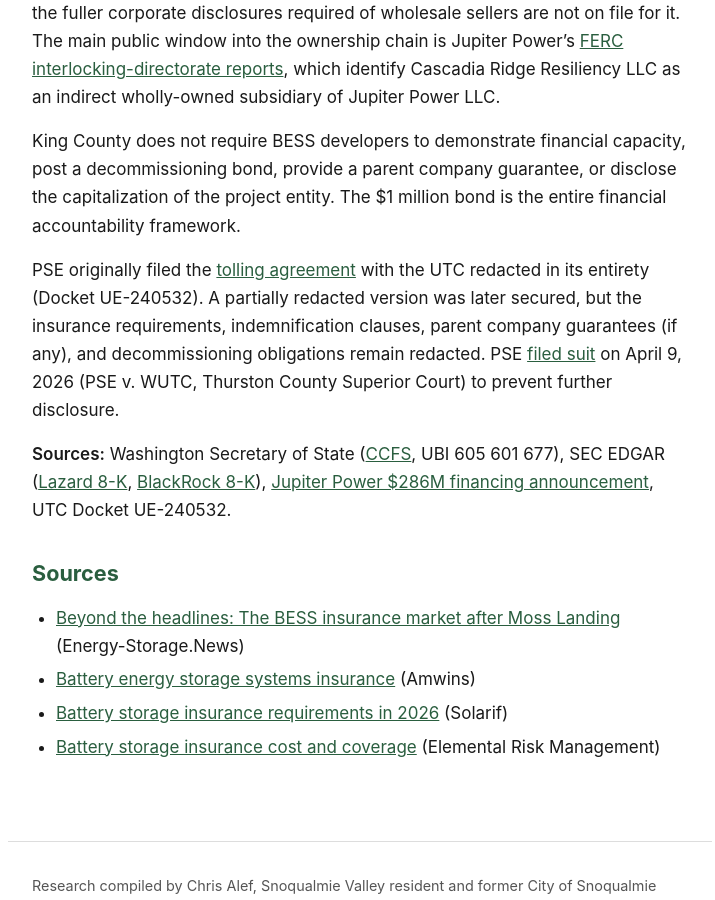
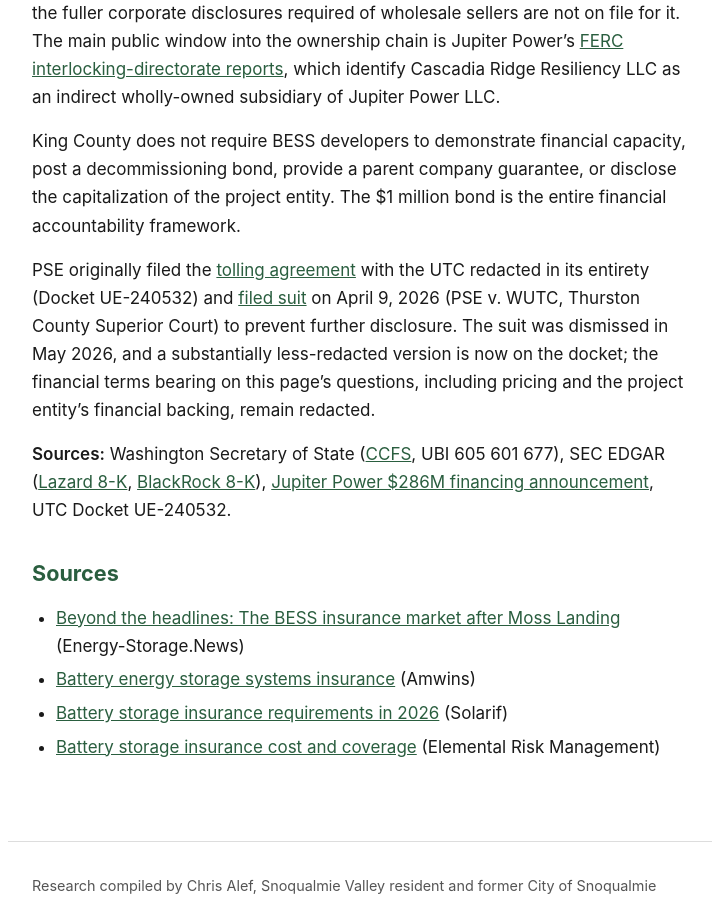
Before and after one commit to calef/cascadia-ridge-bess, a Jekyll site: the page built from _pages/insurance.md, in a window 1280 px wide and 900 px high, scrolled down 2428 px. Shown: the whole window, without its empty margins (280-995 px from the left). Built offline with Jekyll 4.4.1, drawn with Linux system fonts in a browser that asks for light colours.

```diff
--- a/_pages/insurance.md
+++ b/_pages/insurance.md
@@ -46,7 +46,7 @@ The project entity's structure has had no substantive federal regulatory review.
 
 King County does not require BESS developers to demonstrate financial capacity, post a decommissioning bond, provide a parent company guarantee, or disclose the capitalization of the project entity. The $1 million bond is the entire financial accountability framework.
 
-PSE originally filed the [tolling agreement](/assets/ue-240532-cascadia-tolling-agreement-partial.pdf) with the UTC redacted in its entirety (Docket UE-240532). A partially redacted version was later secured, but the insurance requirements, indemnification clauses, parent company guarantees (if any), and decommissioning obligations remain redacted. PSE [filed suit](/ceta#transparency) on April 9, 2026 (PSE v. WUTC, Thurston County Superior Court) to prevent further disclosure.
+PSE originally filed the [tolling agreement](https://apiproxy.utc.wa.gov/cases/GetDocument?docID=44&year=2024&docketNumber=240532) with the UTC redacted in its entirety (Docket UE-240532) and [filed suit](/ceta#transparency) on April 9, 2026 (PSE v. WUTC, Thurston County Superior Court) to prevent further disclosure. The suit was dismissed in May 2026, and a substantially less-redacted version is now on the docket; the financial terms bearing on this page's questions, including pricing and the project entity's financial backing, remain redacted.
 
 **Sources:** Washington Secretary of State ([CCFS](https://ccfs.sos.wa.gov/), UBI 605 601 677), SEC EDGAR ([Lazard 8-K](https://www.sec.gov/Archives/edgar/data/1311370/000156459023001312/laz-ex991_6.htm), [BlackRock 8-K](https://www.sec.gov/Archives/edgar/data/1364742/000095017024004107/blk-ex99_4.htm)), [Jupiter Power $286M financing announcement](https://www.prnewswire.com/news-releases/jupiter-power-secures-286-million-construction-financing-to-advance-two-utility-scale-battery-energy-storage-projects-302404512.html), UTC Docket UE-240532.
 
```
Also changed, not shown: _pages/battery-technology.md (+1 -1 lines), _pages/ceta.md (+1 -1 lines), _pages/take-action.md (+1 -1 lines).
